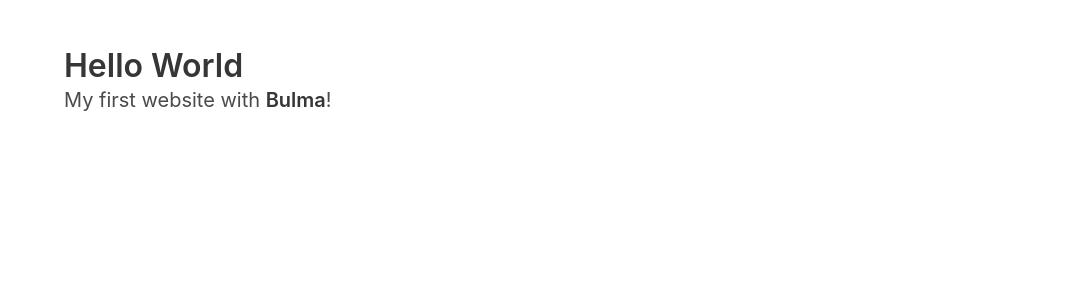
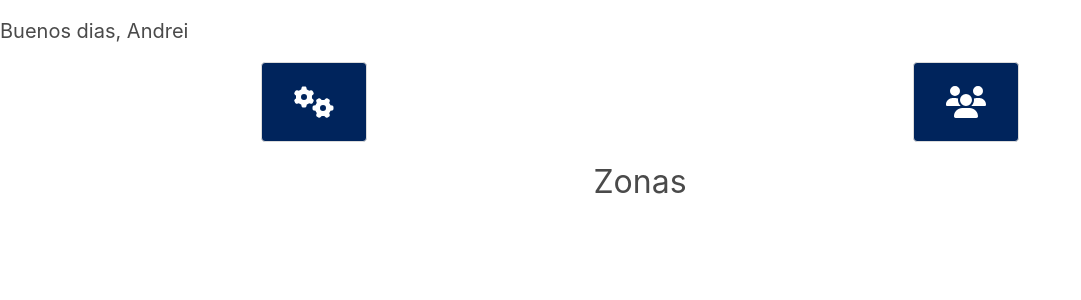
Before and after one commit to AndreiJuarez/sarah_frontend, a Vue app: page /dashboard in a window 1280 px wide. Shown: the top 300 px of the page, without its empty margins (0-1081 px from the left). Built offline with nearby package versions, Linux system fonts and the light colour scheme; sample sign-in values are in the browser's storage.

Commit message:
Comienzos de dashboard

```diff
--- a/package.json
+++ b/package.json
@@ -9,6 +9,11 @@
     "preview": "vite preview"
   },
   "dependencies": {
+    "@fortawesome/fontawesome-svg-core": "^6.2.1",
+    "@fortawesome/free-brands-svg-icons": "^6.2.1",
+    "@fortawesome/free-regular-svg-icons": "^6.2.1",
+    "@fortawesome/free-solid-svg-icons": "^6.2.1",
+    "@fortawesome/vue-fontawesome": "^3.0.2",
     "axios": "^1.1.3",
     "vue": "^3.2.41",
     "vue-router": "^4.1.6"
--- /dev/null
+++ b/src/components/Boton.vue
@@ -0,0 +1,27 @@
+<template>
+    <div class="card">
+        <div class="card-image">
+            <font-awesome-icon icon='fa-solid fa-gears' />
+        </div>
+        <div class="card-content">
+            <h1>{{desc}}</h1>
+            <h2>{{BotonIcon}}</h2>
+        </div>
+
+    </div>
+</template>
+
+<script>
+export default {
+    name: 'Boton',
+    props: {
+        desc: String,
+        BotonIcon: String
+    }
+}
+
+</script>
+
+<style>
+@import "https://cdn.jsdelivr.net/npm/bulma@0.9.4/css/bulma.min.css";
+</style>
--- a/src/components/HelloWorld.vue
+++ /dev/null
@@ -1,40 +0,0 @@
-<script setup>
-import { ref } from 'vue'
-
-defineProps({
-  msg: String
-})
-
-const count = ref(0)
-</script>
-
-<template>
-  <h1>{{ msg }}</h1>
-
-  <div class="card">
-    <button type="button" @click="count++">count is {{ count }}</button>
-    <p>
-      Edit
-      <code>components/HelloWorld.vue</code> to test HMR
-    </p>
-  </div>
-
-  <p>
-    Check out
-    <a href="https://vuejs.org/guide/quick-start.html#local" target="_blank"
-      >create-vue</a
-    >, the official Vue + Vite starter
-  </p>
-  <p>
-    Install
-    <a href="https://github.com/johnsoncodehk/volar" target="_blank">Volar</a>
-    in your IDE for a better DX
-  </p>
-  <p class="read-the-docs">Click on the Vite and Vue logos to learn more</p>
-</template>
-
-<style scoped>
-.read-the-docs {
-  color: #888;
-}
-</style>
--- a/src/main.js
+++ b/src/main.js
@@ -4,7 +4,20 @@ import axios from "axios";
 import App from './App.vue'
 import router from "./router";
 
-const app = createApp(App)
+import { far } from '@fortawesome/free-regular-svg-icons';
+import { fas } from '@fortawesome/free-solid-svg-icons';
+/* import the fontawesome core */
+import { library } from '@fortawesome/fontawesome-svg-core'
+
+/* import font awesome icon component */
+import { FontAwesomeIcon } from '@fortawesome/vue-fontawesome'
+
+/* import specific icons */
+import { faUserSecret } from '@fortawesome/free-solid-svg-icons'
+
+library.add(faUserSecret, far, fas)
+
+const app = createApp(App).component('font-awesome-icon', FontAwesomeIcon)
 
 
 app.config.globalProperties.BaseURL = "http://localhost:3000/";
--- a/src/views/dashboard.vue
+++ b/src/views/dashboard.vue
@@ -1,20 +1,48 @@
 <template>
-    <section class="section">
-    <div class="container">
-      <h1 class="title">
-        Hello World
-      </h1>
-      <p class="subtitle">
-        My first website with <strong>Bulma</strong>!
-      </p>
+  <div class="mt-4 ">
+    <h1 class="is-size-5">Buenos dias, Andrei</h1>
+  </div>
+  <div class="has-text-centered mt-4">
+    <div class="columns is-flex">
+      <div class="column is-half">
+        <button class="button" >
+          <font-awesome-icon icon='fa-solid fa-gears'/>
+        </button>
+      </div>
+      <div class="column is-half">
+        <button class="button" >
+          <font-awesome-icon icon="fa-solid fa-users" />
+        </button>
+      </div>
     </div>
-  </section>
+  </div>
+
+  <div class="has-text-centered mt-4">
+    <h1 class="is-size-3">Zonas</h1>
+  </div>
+
+
 </template>
 
 <script>
+import Boton from '/src/components/Boton.vue'
+export default{
+  name:'Dashboard',
+  components:{
+    Boton
+  }
+}
 
 </script>
 
 <style>
 @import "https://cdn.jsdelivr.net/npm/bulma@0.9.4/css/bulma.min.css";
+
+button{
+  font-size: 2em !important;
+  background-color: #00245c !important;
+  color: white !important;
+}
+
+
 </style>
```
Also changed, not shown: public/assets/img/ajustes-deslizadores.png (added), 1 other file (tests, documents, lock files or other folders).
